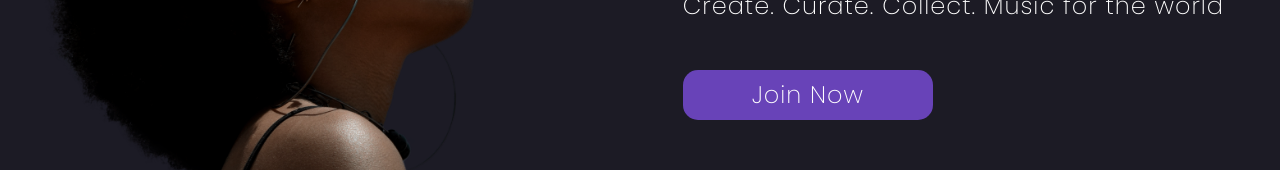
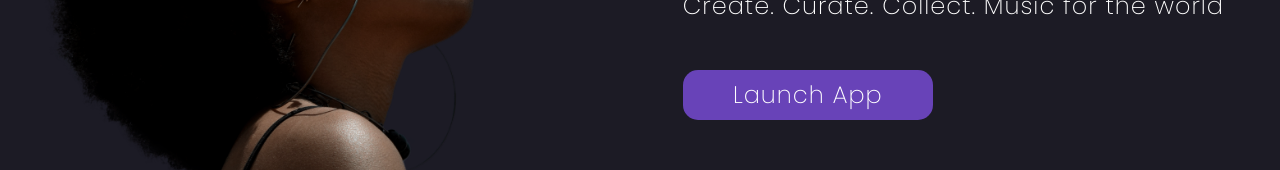
Before and after one commit to jtardioli/symphony-interface, a Next.js app: page / in a window 1280 px wide. Shown: the part 361-531 px from the top of the page. Built offline with nearby package versions, Linux system fonts and the light colour scheme; no server answers; what @rainbow-me/rainbowkit, wagmi would draw is missing.

Commit message:
launch app

```diff
--- a/src/pages/index.tsx
+++ b/src/pages/index.tsx
@@ -30,7 +30,7 @@ const Landing: NextPage = () => {
                 Create. Curate. Collect. Music for the world{" "}
               </p>
               <button className="h-[50px] w-[250px] bg-primary  text-2xl  rounded-[15px]">
-                Join Now
+                Launch App
               </button>
             </div>
           </section>
```
